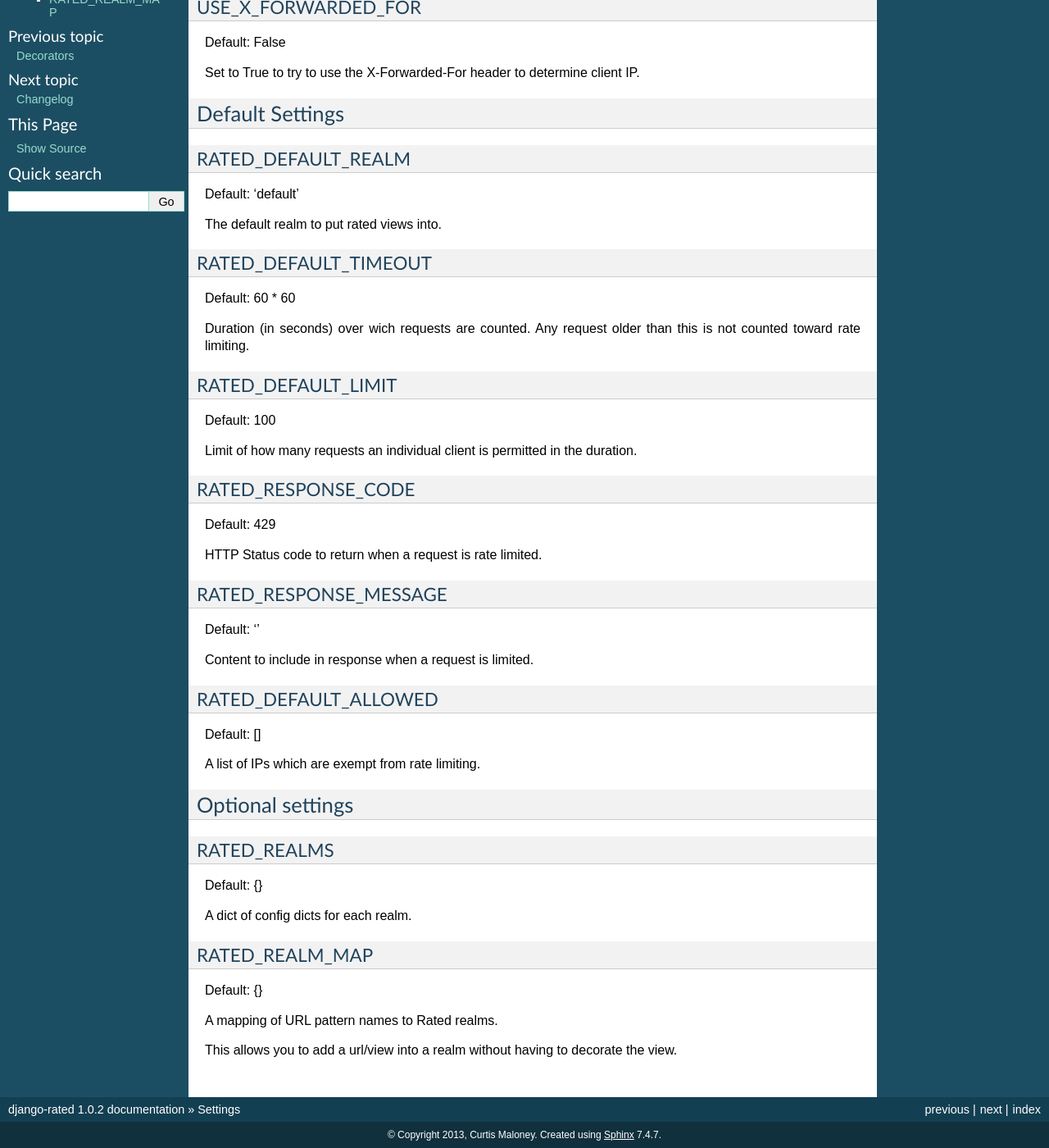
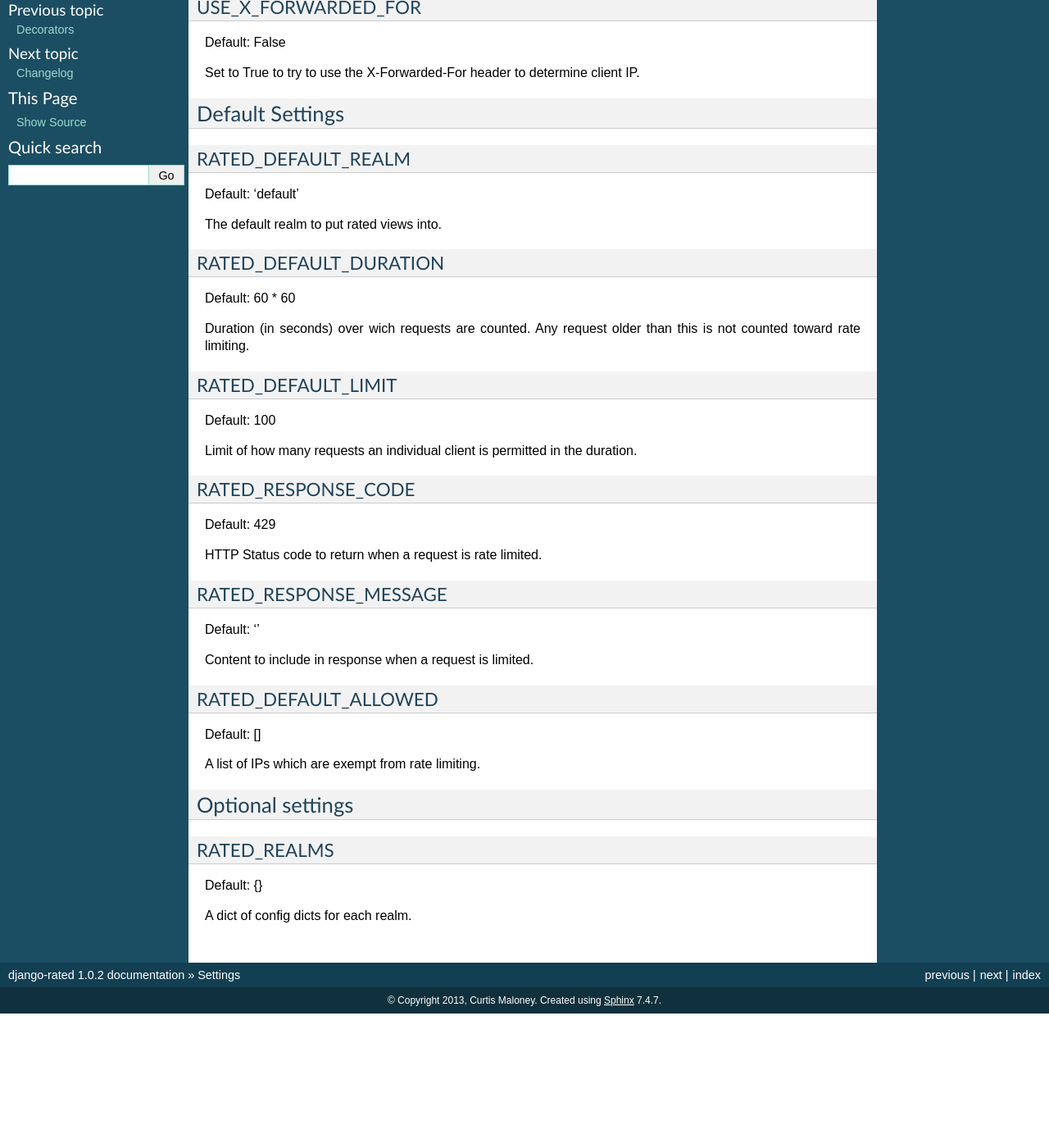
Before and after one commit to funkybob/django-rated, a Sphinx documentation site: the page built from docs/settings.rst, in a window 1280 px wide and 1400 px high, scrolled down 419 px. Shown: the whole window at 82% size. Built offline with Sphinx 7.4.7, drawn with Linux system fonts in a browser that asks for light colours; after the commit the page ends 1655 px from its top, so only the background shows below that; some of the changed text lies outside the part shown.

Commit message:
Update docs

```diff
--- a/docs/changelog.rst
+++ b/docs/changelog.rst
@@ -25,6 +25,7 @@ Bug fixes:
 
 + Corrected retrieval of IP from X-Forwarded-For header (thanks Nam!)
 + Pass 'realm' to make_limit_response in middleware (thanks Nam and Jesse!)
++ Simplified settings
 
 v1.1.0:
 =======
--- a/docs/decorators.rst
+++ b/docs/decorators.rst
@@ -1,9 +1,6 @@
 ==========
 Decorators
 ==========
-
-If you want to be very selective in where you rate limit, or only have a few
-views you want to limit, the decorator approach is probably best.
 
 The `rate_limit` decorator
 ==========================
--- a/docs/index.rst
+++ b/docs/index.rst
@@ -47,7 +47,7 @@ Quickstart
     @rate_limit
     def my_view(request, ...)
 
-    @rate_limit(realm='special')
+    @rate_limit('special')
     def special_view(request, ...)
 
 Contents:
--- a/docs/settings.rst
+++ b/docs/settings.rst
@@ -36,7 +36,7 @@ Default: 'default'
 
 The default realm to put rated views into.
 
-RATED_DEFAULT_TIMEOUT
+RATED_DEFAULT_DURATION
 ---------------------
 
 Default: 60 * 60
@@ -75,19 +75,9 @@ A list of IPs which are exempt from rate limiting.
 Optional settings
 =================
 
-
 RATED_REALMS
 ------------
 
 Default: {}
 
 A dict of config dicts for each realm.
-
-RATED_REALM_MAP
----------------
-
-Default: {}
-
-A mapping of URL pattern names to Rated realms.
-
-This allows you to add a url/view into a realm without having to decorate the view.
```
Also changed, not shown: README.md (+21 -13 lines), docs/realms.rst (+4 -3 lines), 1 other file.
